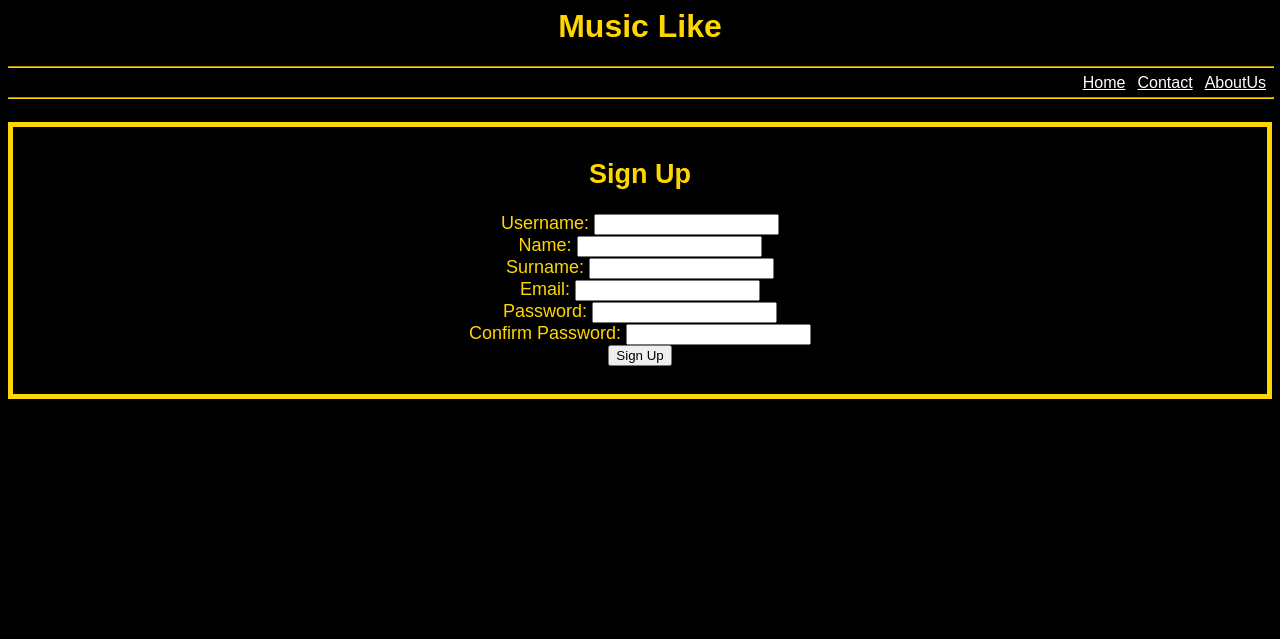
After one commit to TheeKingZa/Music_Like, a Flask app: template app/templates/sign-up.html in a window 1280 px wide. The commit adds this page. Shown: the top 639 px of the page. Run offline with Flask 3, Linux system fonts and the light colour scheme; the template is opened without the code that fills it, so the values that code supplies are empty.

Commit message:
added the logins and conditions

```diff
--- a/app/app.py
+++ b/app/app.py
@@ -2,37 +2,59 @@
 
 from flask import Flask, render_template, request, url_for, redirect
 
-# flask(app) instance.
+# Flask app instance
 app = Flask(__name__)
 
 username = 'admin'
 password = 'admin'
 
-# Define routes
+# Routes
 @app.route('/')
-# home.page
 def index():
-    return render_template('login.html')
+    return render_template('login.html', current_page='/')
 
-# Logins Conditions
 @app.route('/login', methods=['POST'])
 def login():
-    # Get username and password
     entered_username = request.form['username']
     entered_password = request.form['password']
 
-    # Check if the entered username and password to match values
-    # Hardcopy of Admin
     if entered_username == username and entered_password == password:
-        # Redirect to home page if successful
-        return redirect(url_for('home'))
+        return redirect(url_for('home'))  # Redirect to home page if successful
     else:
         error = "Invalid Username or Password. Please Try Again"
-        return render_template('login.html', error=error)
+        return render_template('login.html', current_page='login', error=error)
+
+@app.route('/signup', methods=['POST'])
+def signup():
+    # Retrieve form data
+    username = request.form.get('username')
+    name = request.form.get('name')
+    surname = request.form.get('surname')
+    email = request.form.get('email')
+    password = request.form.get('password')
+    confirm_password = request.form.get('confirm_password')
+
+    # Validate form data (e.g., check for empty fields, validate email format, etc.)
+    # Add your validation code here
+
+    # Check if the passwords match
+    if password != confirm_password:
+        # Passwords don't match, handle this case (e.g., display an error message)
+        error = "Passwords do not match. Please try again."
+        return render_template('sign-up.html', error=error)
+
+    # Check if the user already exists (e.g., by querying the database)
+    # Add your code to check if the user exists
+
+    # If everything is valid, you can store the user in the database
+    # Add your code to store the user in the database
+
+    # For demonstration purposes, let's just redirect to the sign-up page again
+    return redirect(url_for('signUp'))
 
 @app.route('/home')
 def home():
-    return render_template('home.html')
+    return render_template('home.html')  # Render the home page
 
 @app.route('/contact')
 def contact():
@@ -42,14 +64,5 @@ def contact():
 def aboutus():
     return render_template('aboutus.html')
 
-'''
-@app.route('/recommendations')
-def recommendations():
-    recommendations = db.get_recommendations()
-    return render_template('recommendations.html', recommendations=recommendations)
-
-# Add more routes and functionality as needed
-'''
-
 if __name__ == '__main__':
     app.run(debug=True)
--- a/app/templates/layout.html
+++ b/app/templates/layout.html
@@ -14,15 +14,20 @@
 
 
 <body>
+
         <header>
             <div class="logo"></div>
 
             <div class="new-div" >
-            <h1><b><t>Music Like</t></b></h1>
+            <h1><b>Music Like</b></h1>
             </div>
     </header>
 <hr/>
 <!-- NAV BAR here for configurations -->
+
+<!-- Disable Nav bar IF <filename> mentioned -->
+    {% if current_page != 'login' and current_page != '/' %}
+
     <nav>
         <ul>
             <li><a href="{{ url_for('aboutus') }}">AboutUs</a></li>
@@ -30,10 +35,11 @@
             <li><a href="{{ url_for('home') }}">Home</a></li>
         </ul>
     </nav>
+<!-- End IF Statement-->
+{% endif %}
 <!-- NAV BAR ENDS -->
 <hr>
 <br/>
-
 <!-- Main Content -->
     {% block content %}
 
--- a/app/templates/login.html
+++ b/app/templates/login.html
@@ -6,6 +6,7 @@ Login
 
 {% block content %}
 <main>
+
     <div class="custom-div" align="center">
         <h2>Login</h2>
         <form id="loginForm" action="/login" method="POST">
@@ -18,6 +19,7 @@ Login
                 <input type="password" id="password" name="password" required>
             </div>
             <button type="submit">Login</button>
+            <button type="submit">Sign-Up</button>
         </form>
         <!-- Display error message if login fails -->
         {% if error %}
@@ -30,7 +32,7 @@ Login
     // JavaScript function to change border color if login fails
     {% if error %}
         document.addEventListener("DOMContentLoaded", function() {
-            document.querySelector('.custom-div').style.border = '1px solid red';
+            document.querySelector('.custom-div').style.border = '15px solid red';
         });
     {% endif %}
 </script>
--- /dev/null
+++ b/app/templates/sign-up.html
@@ -0,0 +1,71 @@
+{% extends 'layout.html' %}
+
+{% block title %}
+Sign Up
+{% endblock %}
+
+{% block content %}
+<main>
+    <div class="custom-div" align="center">
+        <h2>Sign Up</h2>
+        <form id="signupForm" action="/signup" method="POST">
+            <!-- Username field -->
+            <div class="form-group">
+                <label for="username">Username:</label>
+                <input type="text" id="username" name="username" required>
+            </div>
+            <!-- Name field -->
+            <div class="form-group">
+                <label for="name">Name:</label>
+                <input type="text" id="name" name="name" required>
+            </div>
+            <!-- Surname field -->
+            <div class="form-group">
+                <label for="surname">Surname:</label>
+                <input type="text" id="surname" name="surname" required>
+            </div>
+            <!-- Email field -->
+            <div class="form-group">
+                <label for="email">Email:</label>
+                <input type="email" id="email" name="email" required>
+            </div>
+            <!-- Password field -->
+            <div class="form-group">
+                <label for="password">Password:</label>
+                <!-- Password input type -->
+                <input type="password" id="password" name="password" required>
+                <!-- Icon to toggle password visibility -->
+                <span toggle="#password" class="fa fa-fw fa-eye field-icon toggle-password"></span>
+            </div>
+            <!-- Confirm Password field -->
+            <div class="form-group">
+                <label for="confirm_password">Confirm Password:</label>
+                <input type="password" id="confirm_password" name="confirm_password" required>
+            </div>
+            <!-- Submit button -->
+            <button type="submit">Sign Up</button>
+        </form>
+    </div>
+</main>
+
+<script>
+    // Function to toggle password visibility
+    document.addEventListener("DOMContentLoaded", function() {
+        // Find the toggle password icon
+        const togglePassword = document.querySelector('.toggle-password');
+        // Add click event listener to the toggle password icon
+        togglePassword.addEventListener('click', function() {
+            // Find the password field associated with the icon
+            const passwordField = document.querySelector(this.getAttribute('toggle'));
+            // Toggle the eye icon class to show/hide eye slash icon
+            this.classList.toggle('fa-eye-slash');
+            // Toggle the password field type between text and password
+            if (passwordField.getAttribute('type') === 'password') {
+                passwordField.setAttribute('type', 'text');
+            } else {
+                passwordField.setAttribute('type', 'password');
+            }
+        });
+    });
+</script>
+{% endblock %}
```
Lines whose indentation alone changed are shown as unchanged.
